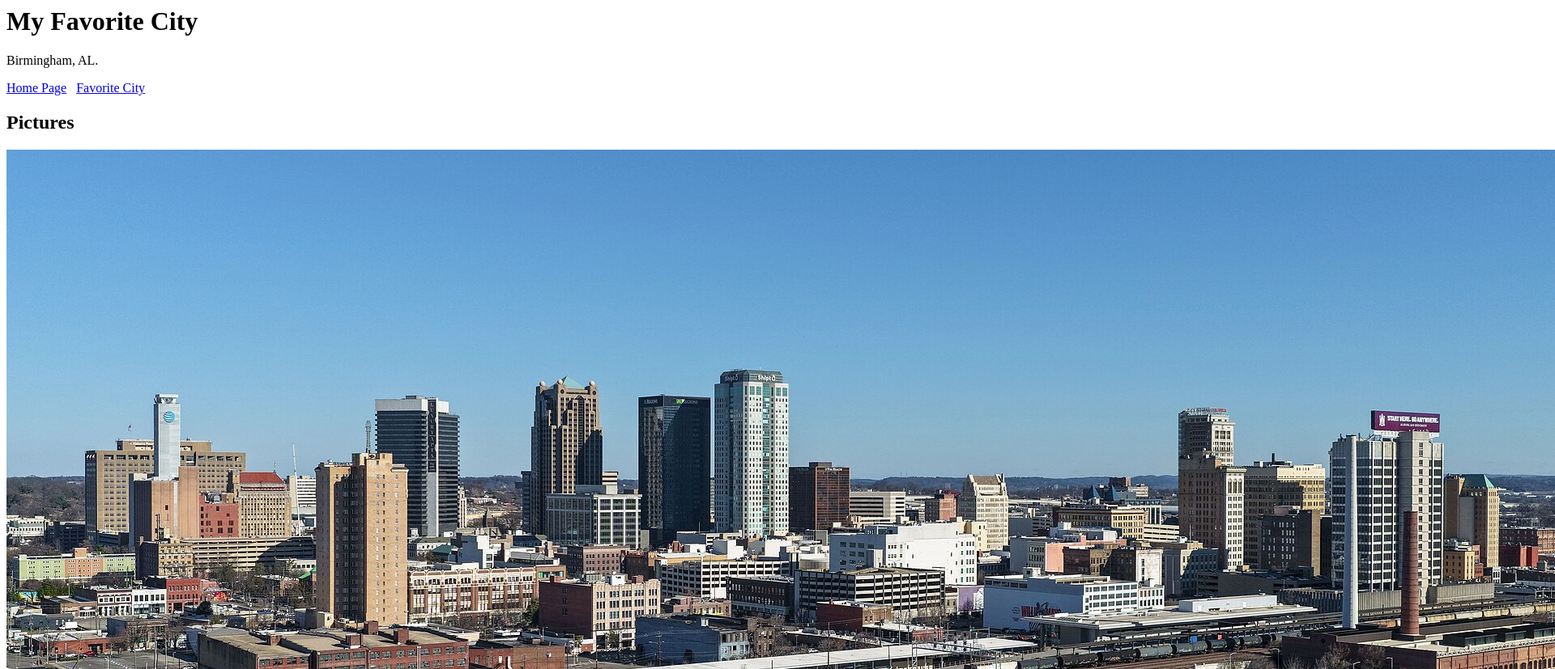
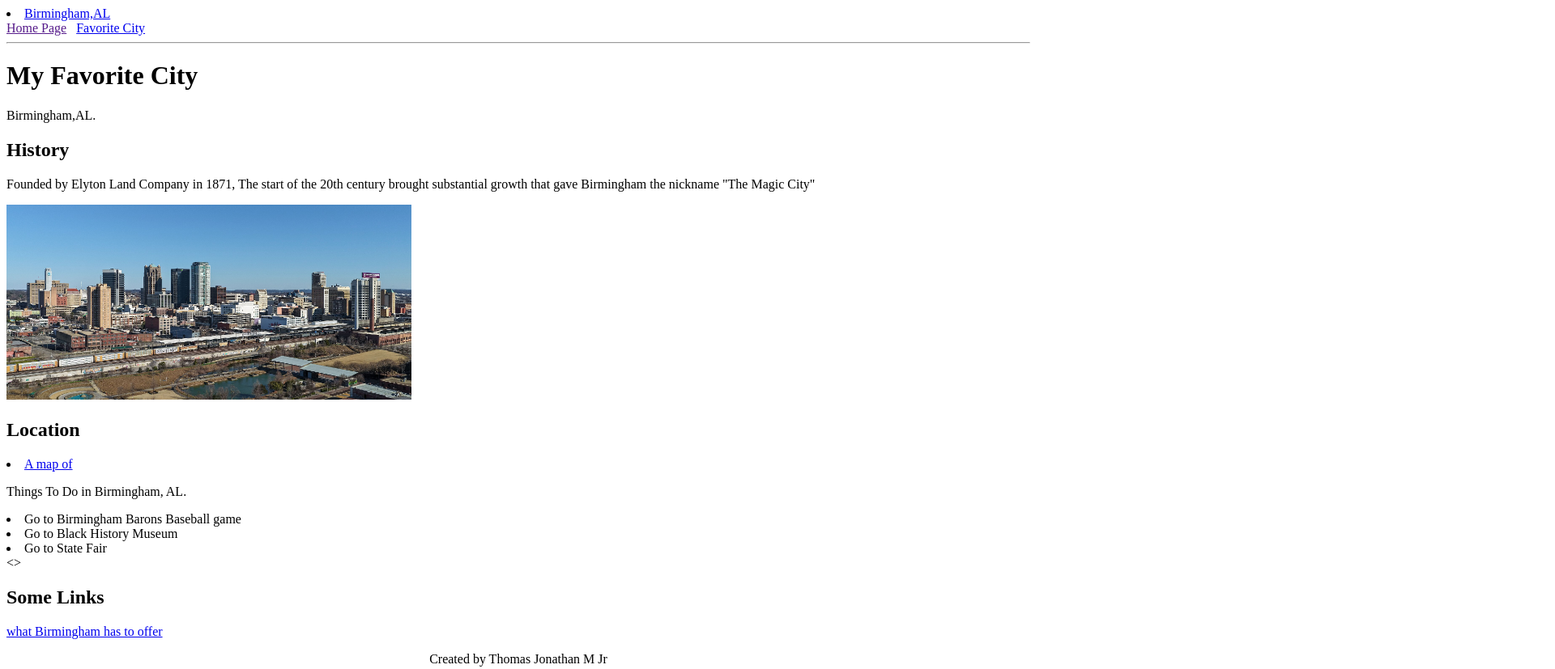
Before and after one commit to thomasj4837/CTI110, a plain HTML site: page website_Thomas/city.html in a window 1280 px wide. Shown: the top 827 px of the page at 81% size, 1920 px wide, since content can reach past the window. Drawn offline with Linux system fonts and the light colour scheme.

Commit message:
Add files via upload

```diff
--- a/website_Thomas/city.html
+++ b/website_Thomas/city.html
@@ -3,23 +3,38 @@
 <! -- 8/25/2026 -- >
 <! -- favorite city page -- >
 
-<! DOCTYPE html>
+<!DOCTYPE html>
 <html>
     <head>
         <title>My Favorite City</title>
         </head>
+        <body>
+        <li><a href="https://en.wikipedia.org/wiki/Birmingham,_Alabama" target="_blank">Birmingham,AL</a></li>
+            <a href=""index.html">Home Page</a>
+            &nbsp;
+                <a href="city.html">Favorite City</a>
+        <hr>
+        <h1>My Favorite City</h1>
+        <p>Birmingham,AL.</p>
 
-        <body>
-            <h1>My Favorite City</h1>
-            <p>Birmingham, AL.<p>
-                <a href="index.html">Home Page</a>
-        &nbsp;
-        <a href="city.html">Favorite City</a>
-        <h2>Pictures</h2>
-        <img src="Birmingham,_Alabama.jpg"
+        <h2>History</h2>
+        <p>Founded by Elyton Land Company in 1871,
+            The start of the 20th century brought substantial growth that gave Birmingham the nickname "The Magic City"</p>
+
+        <img src="Birmingham,_Alabama.jpg" width="500">
+
+        <h2>Location</h2>
+        <li><a href="https://www.google.com/maps/place/Birmingham,+AL/" target="_blank"> A map of </a></li>
+
+        <p>Things To Do in Birmingham, AL.</p>
+        <li>Go to Birmingham Barons Baseball game</li>
+        <li>Go to Black History Museum</li>
+        <li>Go to State Fair</li>
+        <>
+        <h2>Some Links</h2>
+            <p>
+                <a href="https://en.wikipedia.org/wiki/Birmingham_Barons" target ="_blank">what Birmingham has to offer</a>
+
 
             </p>
-            </p>
-        </body><head></head>
-    </head>
-</html>
+            <p style="text-align: center;">Created by Thomas Jonathan M Jr </p>
```
Also changed, not shown: website_Thomas/index.html (+2 -0 lines).
